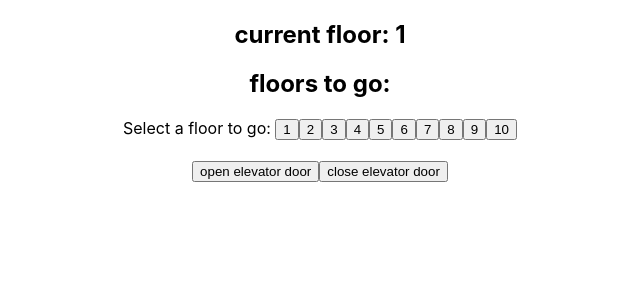
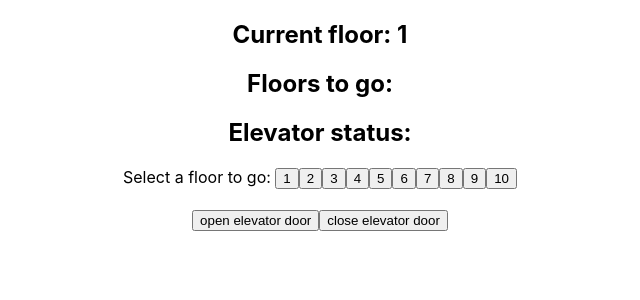
Before and after one commit to yangzhou0/elevator_simulator, a React (Create React App) app: page / in a window 1280 px wide. Shown: the top 300 px of the page, without its empty margins (320-960 px from the left). Built offline with nearby package versions, Linux system fonts and the light colour scheme.

Commit message:
render status messgage in dom instead of alert

```diff
--- a/src/App.js
+++ b/src/App.js
@@ -9,6 +9,7 @@ function App() {
   const [floorsToGo,setFloorsToGo] = useState([])
   const [closeDoor,setCloseDoor] = useState(false)
   const [goingUp,setGoingUp] = useState(true)
+  const [message,setMessage] = useState('')
 
   //initialize 10 floors
   const floors = Array(10).fill(null).map((_, i) => i+1);
@@ -23,25 +24,29 @@ function App() {
     //set time interval for elevator to move
     let interval;
     if (closeDoor && floorsToGo.length != 0 ){
+      isGoingUp(currentFloor,floorsToGo)? setGoingUp(true) : setGoingUp(false)
+      setMessage(`moving ${goingUp? 'up' : 'down'}`)
+      interval = setInterval(() => {
+        setCurrentFloor(goingUp? currentFloor+1 : currentFloor-1)
+      }, 1000);
+
       //check what floor it is on and the corresponding status
       let floorStatus = checkFloorStatus(currentFloor,floorsToGo,setFloorsToGo)
       switch (floorStatus) {
         case 'arrived':
           setCloseDoor(false)
           let userInput = prompt(`You have arrived at floor ${currentFloor} would you like to go out? y/n`)
-          alert('door closing in 3 seconds')
+          setMessage('door closing in 3 seconds')
           setTimeout(() => {
             setCloseDoor(true)
+
           }, 3000);
           break;
         case 'stop':
           setCloseDoor(false)
           return
       }
-      isGoingUp(currentFloor,floorsToGo)? setGoingUp(true) : setGoingUp(false)
-      interval = setInterval(() => {
-        setCurrentFloor(goingUp? currentFloor+1 : currentFloor-1)
-      }, 1000);
+
     }
     else{
       clearInterval(interval);
@@ -54,8 +59,9 @@ function App() {
 
   return (
     <div className="App">
-      <h2>current floor: {currentFloor}</h2>
-      <h2>floors to go: {floorsToGo.join(', ')}</h2>
+      <h2>Current floor: {currentFloor}</h2>
+      <h2>Floors to go: {floorsToGo.join(', ')}</h2>
+      <h2>Elevator status: {message}</h2>
       <div>
         <span>Select a floor to go: </span>
         {floors.map((floor)=>(
```
Also changed, not shown: 1 other file (tests, documents, lock files or other folders).
